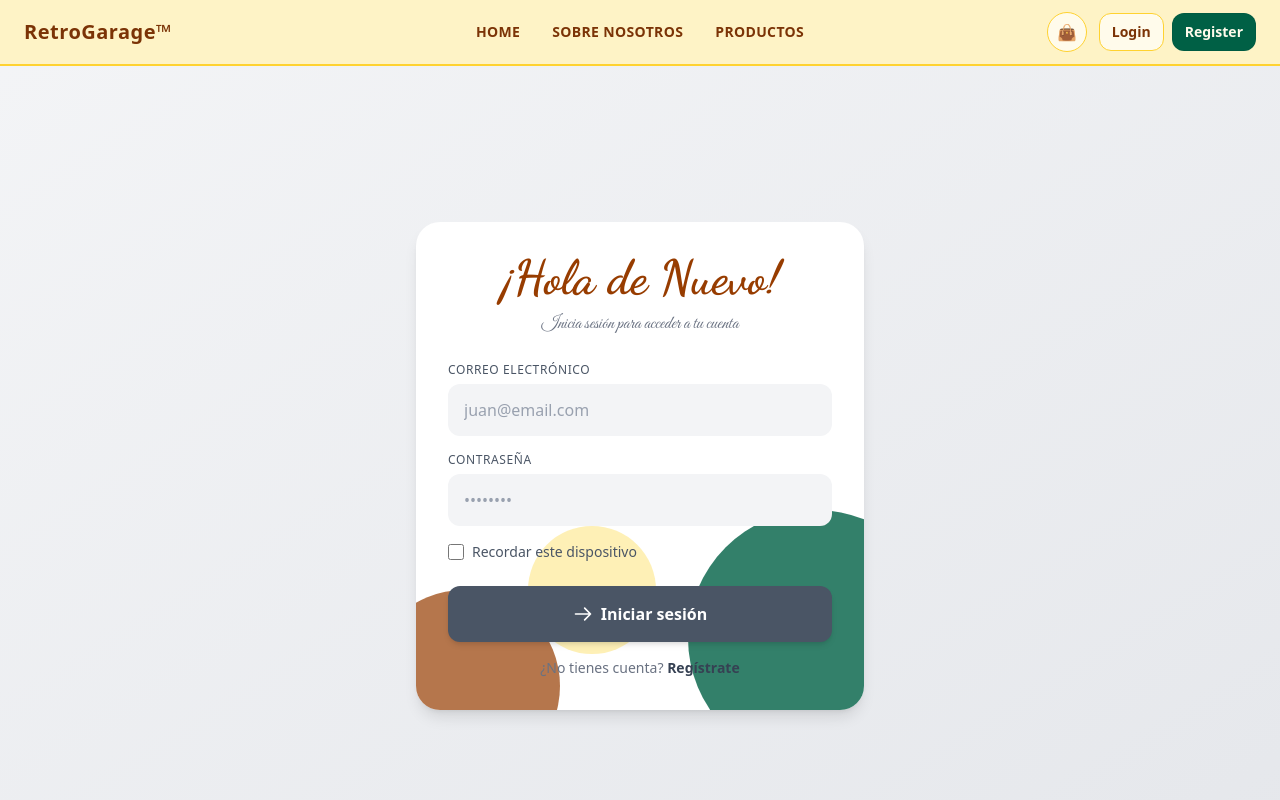
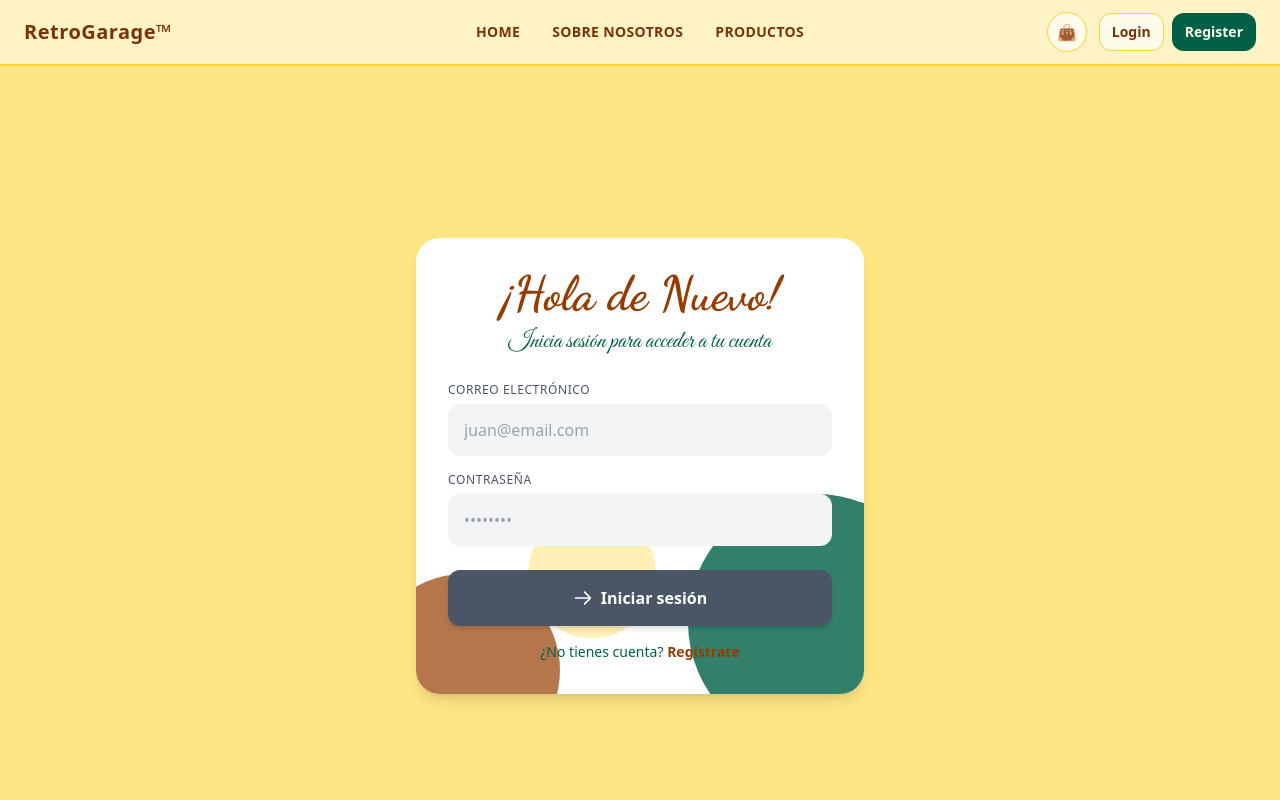
Before and after one commit to retrogaragepf/front, a Next.js app: page /login in a window 1280 px wide. Shown: the top 800 px of the page. Built offline with nearby package versions, Linux system fonts and the light colour scheme.

Commit message:
correcioens de estilo

```diff
--- a/src/components/loginform/LoginForm.tsx
+++ b/src/components/loginform/LoginForm.tsx
@@ -36,7 +36,7 @@ const LoginForm = () => {
   });
 
   return (
-    <div className="flex items-center justify-center min-h-screen bg-linear-to-br from-gray-100 to-gray-200 py-12 px-4 sm:px-6 lg:px-8">
+    <div className="flex items-center justify-center min-h-screen  px-4 sm:px-6 lg:px-8">
       <div className="w-full max-w-md">
         <div className="bg-white rounded-3xl shadow-lg p-8 space-y-6 relative overflow-hidden">
 
@@ -52,7 +52,7 @@ const LoginForm = () => {
               <h2 className="text-5xl font-bold text-amber-800 font-boutique ">
                 ¡Hola de Nuevo!
               </h2>
-              <p className="text-lg text-gray-500 font-elegant">
+              <p className="text-2xl text-emerald-800 font-elegant">
                 Inicia sesión para acceder a tu cuenta
               </p>
             </div>
@@ -119,20 +119,6 @@ const LoginForm = () => {
                   </p>
                 )}
               </div>
-
-              {/* ========== CHECKBOX ========== */}
-              <div className="flex items-center">
-                <input
-                  id="remember"
-                  name="remember"
-                  type="checkbox"
-                  className="h-4 w-4 rounded border-gray-300 text-gray-600 focus:ring-gray-500"
-                />
-                <label htmlFor="remember" className="ml-2 text-sm text-gray-600">
-                  Recordar este dispositivo
-                </label>
-              </div>
-
               {/* -----------------SUBMIT ------------------*/}
               <button
                 type="submit"
@@ -169,10 +155,10 @@ const LoginForm = () => {
             </form>
 
             {/* ---------------------------LINK A REGISTRO    aunnofnciaaaa-------------------------*/}
-            <p className="text-center text-sm text-gray-500 pt-4">
+            <p className="text-center text-sm text-emerald-800 pt-4">
               ¿No tienes cuenta?{' '}
               <a href="/register"
-                className="font-semibold text-gray-700 hover:text-gray-900 transition-colors">
+                className="font-semibold text-amber-800 hover:text-gray-900 transition-colors">
                 Regístrate
               </a>
             </p>
--- a/src/components/registerform/RegisterForm.tsx
+++ b/src/components/registerform/RegisterForm.tsx
@@ -3,12 +3,12 @@ import useFormField from '@/src/hooks/useFormField';
 import { useFormSubmit } from '@/src/hooks/useFormSubmit';
 import React from 'react';
 const RegisterForm = () => {
-  // ========== CAMPOS DEL FORMULARIO ==========
+  // ------------CAMPOS DEL FORMULARIO ------------
   const nameField = useFormField('name');
   const emailField = useFormField('email');
   const passwordField = useFormField('password');
 
-  // ========== VALIDACIÓN ==========
+  // ------------VALIDACIÓN ------------
   const validateAll = () => {
     const isNameValid = nameField.validate();
     const isEmailValid = emailField.validate();
@@ -16,35 +16,35 @@ const RegisterForm = () => {
     return isNameValid && isEmailValid && isPasswordValid;
   };
 
-  // ========== OBTENER DATOS ==========
+  // ------------OBTENER DATOS ------------
   const getFormData = () => ({
     name: nameField.value,
     email: emailField.value,
     password: passwordField.value,
   });
 
-  // ========== SUBMIT ==========
+  // -------------- SUBMIT-----------
   const { handleSubmit, isSubmitting } = useFormSubmit({
     onValidate: validateAll,
     onGetData: getFormData,
     onSuccess: () => {
-      console.log('✅ Registro exitoso');
+      console.log('Registro exitoso');
       // Aquí puedes redirigir o mostrar toast
       nameField.reset();
       emailField.reset();
       passwordField.reset();
     },
     onError: (error) => {
-      console.error('❌ Error:', error);
+      console.error('Error:', error);
     },
   });
 
   return (
-    <div className="flex items-center justify-center min-h-screen bg-linear-to-br from-gray-100 to-gray-200 py-12 px-4 sm:px-6 lg:px-8">
+    <div className="flex items-center justify-center min-h-screen px-4 sm:px-6 lg:px-8">
       <div className="w-full max-w-md">
         <div className="bg-white rounded-3xl shadow-lg p-8 space-y-6 relative overflow-hidden">
 
-          {/* ========== CÍRCULOS DECORATIVOS ========== */}
+
           <div className="absolute bottom-0 left-0 right-0 h-48 pointer-events-none">
             <div className="absolute bottom-0 right-0 w-64 h-64 bg-emerald-800 rounded-full transform translate-x-20 translate-y-20 opacity-80"></div>
             <div className="absolute bottom-0 left-0 w-48 h-48 bg-amber-800 rounded-full transform -translate-x-12 translate-y-24 opacity-70"></div>
@@ -52,17 +52,17 @@ const RegisterForm = () => {
           </div>
 
           <div className="relative z-10">
-            {/* ========== ENCABEZADO ========== */}
+
             <div className="text-center space-y-2">
               <h1 className="font-bold text-amber-800 font-boutique text-5xl">
                 ¡Bienvenido!
               </h1>
-              <p className="text-lg text-gray-500 font-elegant">
+              <p className="text-2xl text-emerald-800 font-elegant">
                 Regístrate para crear una cuenta
               </p>
             </div>
 
-            {/* ========== GOOGLE BUTTON ========== */}
+            {/*-----------GOOGLE ----------*/}
             <button
               type="button"
               className="w-full flex items-center justify-center gap-3 bg-gray-100 hover:bg-gray-200 text-gray-700 font-medium py-3 px-4 rounded-xl transition-colors"
@@ -88,7 +88,6 @@ const RegisterForm = () => {
               <span>Registrarse con Google</span>
             </button>
 
-            {/* ========== DIVIDER ========== */}
             <div className="relative">
               <div className="absolute inset-0 flex items-center">
                 <div className="w-full border-t border-gray-200"></div>
@@ -100,10 +99,9 @@ const RegisterForm = () => {
               </div>
             </div>
 
-            {/* ========== FORMULARIO ========== */}
             <form onSubmit={handleSubmit} className="space-y-4">
 
-              {/* ========== NOMBRE ========== */}
+              {/* ------------ NOMBRE ------------*/}
               <div>
                 <label
                   htmlFor="fullName"
@@ -132,7 +130,7 @@ const RegisterForm = () => {
                 )}
               </div>
 
-              {/* ========== EMAIL ========== */}
+              {/*------------ EMAIL ------------ */}
               <div>
                 <label
                   htmlFor="email"
@@ -161,7 +159,7 @@ const RegisterForm = () => {
                 )}
               </div>
 
-              {/* ========== PASSWORD ========== */}
+              {/* ------------PASSWORD ------------ */}
               <div>
                 <label
                   htmlFor="password"
@@ -190,20 +188,7 @@ const RegisterForm = () => {
                 )}
               </div>
 
-              {/* ========== CHECKBOX ========== */}
-              <div className="flex items-center">
-                <input
-                  id="remember"
-                  name="remember"
-                  type="checkbox"
-                  className="h-4 w-4 rounded border-gray-300 text-gray-600 focus:ring-gray-500"
-                />
-                <label htmlFor="remember" className="ml-2 text-sm text-gray-600">
-                  Recordar este dispositivo
-                </label>
-              </div>
-
-              {/* ========== BOTÓN SUBMIT ========== */}
+              {/* ------------------SUBMIT------------- */}
               <button
                 type="submit"
                 disabled={isSubmitting}
@@ -254,12 +239,12 @@ const RegisterForm = () => {
               </button>
             </form>
 
-            {/* ========== LINK A LOGIN ========== */}
-            <p className="text-center text-sm text-gray-500 pt-4">
+            {/* ------------LINK A LOGIN ------------ */}
+            <p className="text-center text-sm text-emerald-800 pt-4">
               ¿Ya tienes cuenta?{" "}
               <a
                 href="/login"
-                className="font-semibold text-gray-700 hover:text-gray-900 transition-colors"
+                className="font-semibold text-amber-800 hover:text-gray-900 transition-colors"
               >
                 Inicia sesión
               </a>
```
Also changed, not shown: 1 other file (tests, documents, lock files or other folders).
